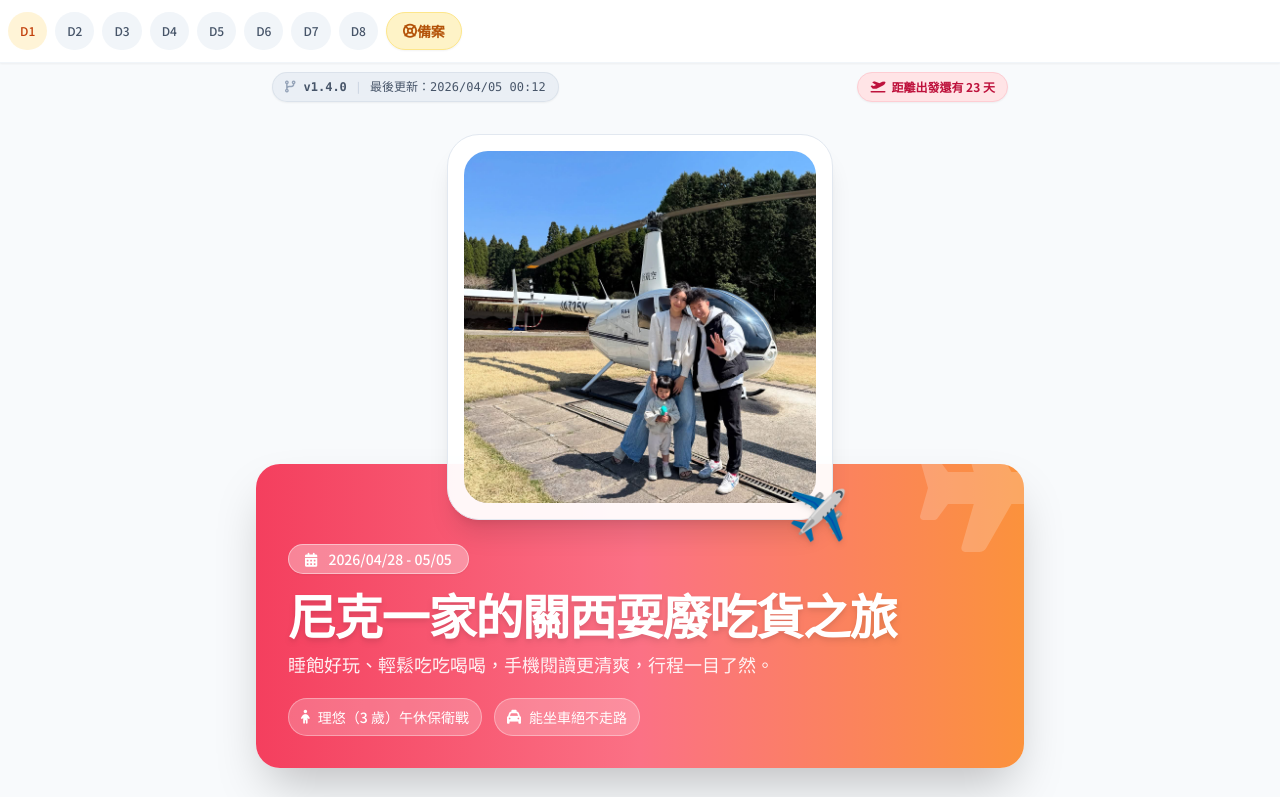
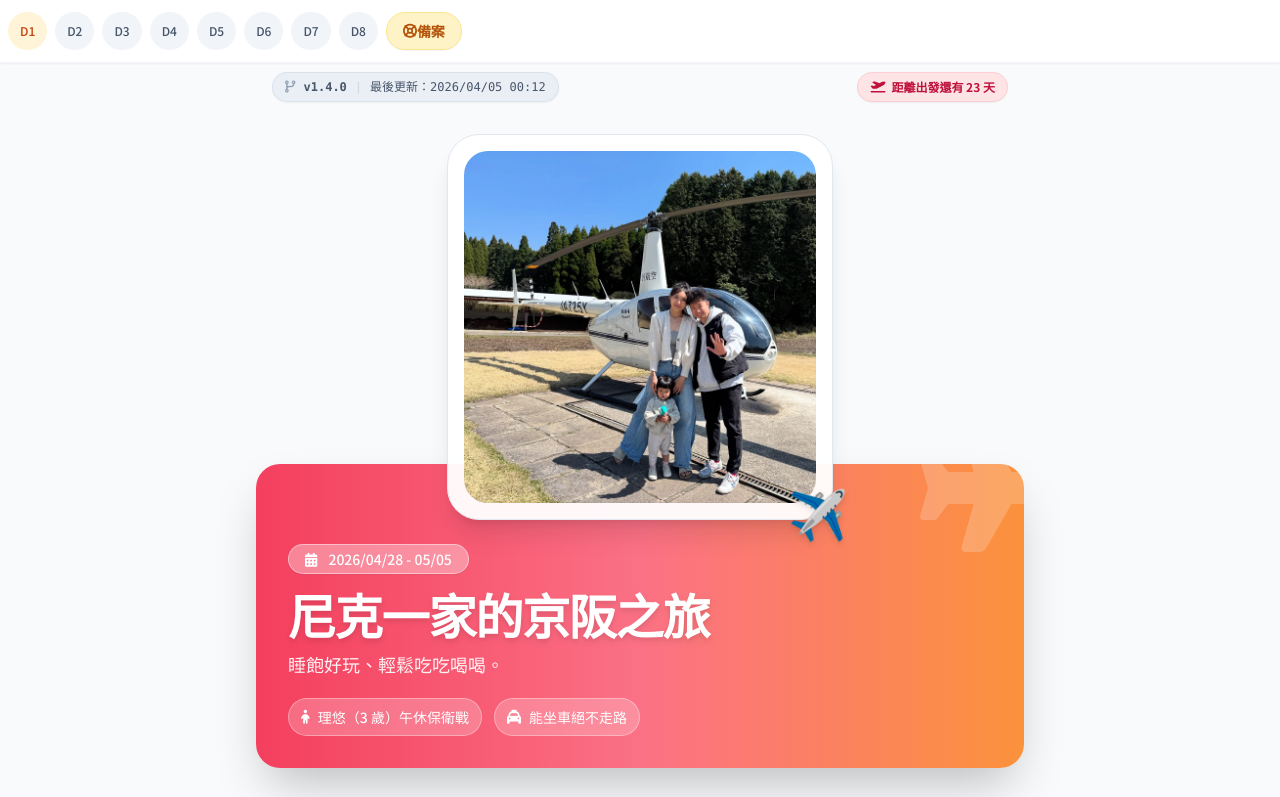
Before and after one commit to NickWang0317/osaka-chill-trip, a plain HTML site: page index.html in a window 1280 px wide. Shown: the top 797 px of the page. Drawn offline with nearby package versions, Linux system fonts and the light colour scheme.

Commit message:
Update index.html

```diff
--- a/index.html
+++ b/index.html
@@ -259,10 +259,10 @@
         <h1
           class="text-3xl sm:text-5xl font-black mb-3 tracking-tight drop-shadow-md leading-tight"
         >
-          尼克一家的關西耍廢吃貨之旅
+          尼克一家的京阪之旅
         </h1>
         <p class="header-subtitle text-base sm:text-lg font-medium mb-5">
-          睡飽好玩、輕鬆吃吃喝喝，手機閱讀更清爽，行程一目了然。
+          睡飽好玩、輕鬆吃吃喝喝。
         </p>
 
         <div
```
